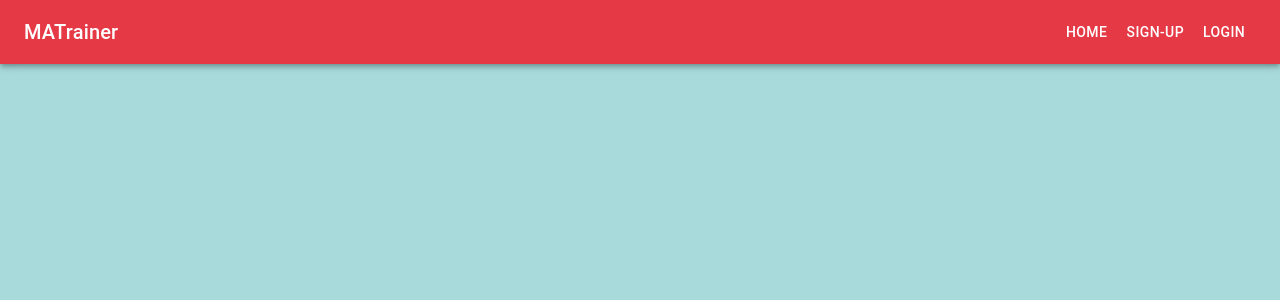
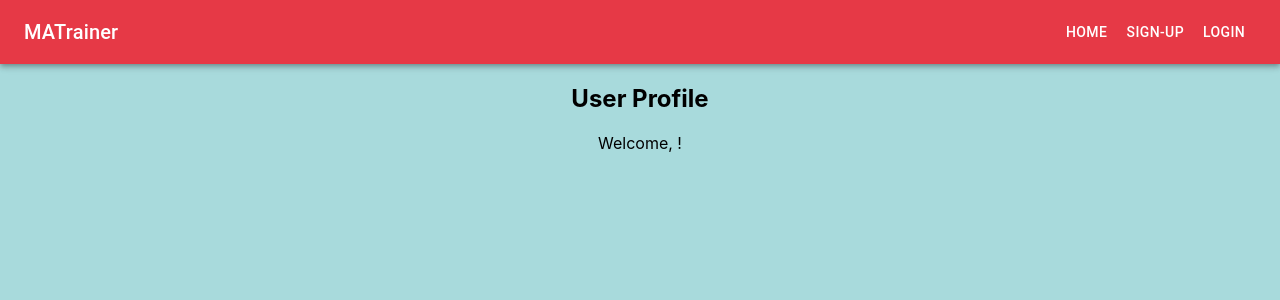
Before and after one commit to damonBenbo/MATrainer, a React (Create React App) app in the folder frontend/ma-trainer/: page /user in a window 1280 px wide. Shown: the top 300 px of the page. Built offline with nearby package versions, Linux system fonts and the light colour scheme.

Commit message:
added user page

```diff
--- a/frontend/ma-trainer/src/App.js
+++ b/frontend/ma-trainer/src/App.js
@@ -3,6 +3,7 @@ import { BrowserRouter as Router, Route, Switch } from 'react-router-dom';
 import Home from './pages/Home';
 import Signup from './pages/Signup';
 import Login from './components/Login';
+import UserPage from './components/UserPage';
 import ToolbarComponent from './components/Toolbar';
 import './App.css';
 
@@ -19,6 +20,7 @@ function App() {
           path="/login"
           render={(props) => <Login {...props} setUserLoggedIn={setUserLoggedIn} />}
         />
+        <Route path="/user" component={UserPage} />
       </Switch>
     </Router>
   );
--- a/frontend/ma-trainer/src/components/Toolbar.js
+++ b/frontend/ma-trainer/src/components/Toolbar.js
@@ -40,10 +40,11 @@ const ToolbarComponent = () => {
         )}
         {isLoggedIn ? (
           // Render username and logout button for authenticated users
-          <>
-            <Typography variant="body1" sx={{ marginRight: 2 }}>
-              Welcome, {username}
-            </Typography>
+          <>          <Link to="/user" style={{ textDecoration: 'none' }}>
+          <Typography variant="body1" sx={{ marginRight: 2 }}>
+            Welcome, {username}
+          </Typography>
+        </Link>
             <Button color="inherit" onClick={handleLogout}>
               Logout
             </Button>
--- /dev/null
+++ b/frontend/ma-trainer/src/components/UserPage.js
@@ -0,0 +1,18 @@
+import React from 'react';
+
+const UserPage = ({ match }) => {
+  // You can access the user's username from the URL parameter
+  const username = match.params.username;
+
+  return (
+    <div>
+      <h2>User Profile</h2>
+      <p>Welcome, {username}!</p>
+
+      {/* Add more content to display user-specific information */}
+      {/* For example, you can display user's lists, profile details, etc. */}
+    </div>
+  );
+};
+
+export default UserPage;
```
Also changed, not shown: 1 other file (tests, documents, lock files or other folders).
